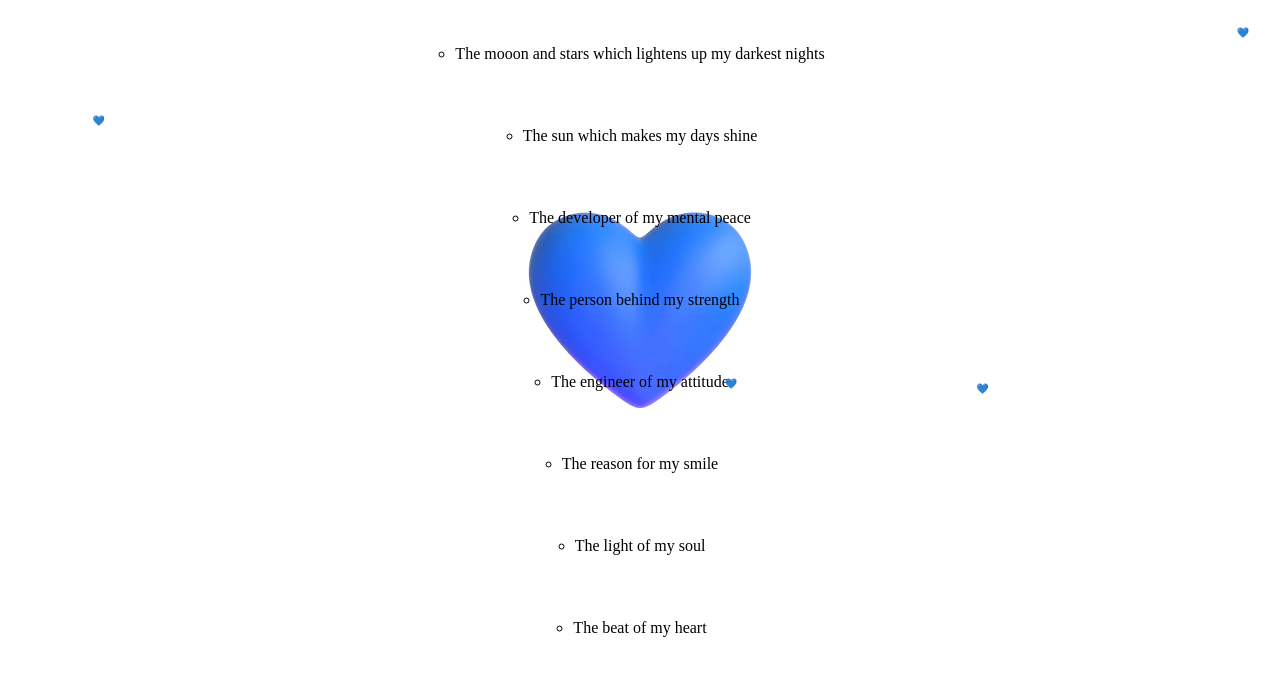
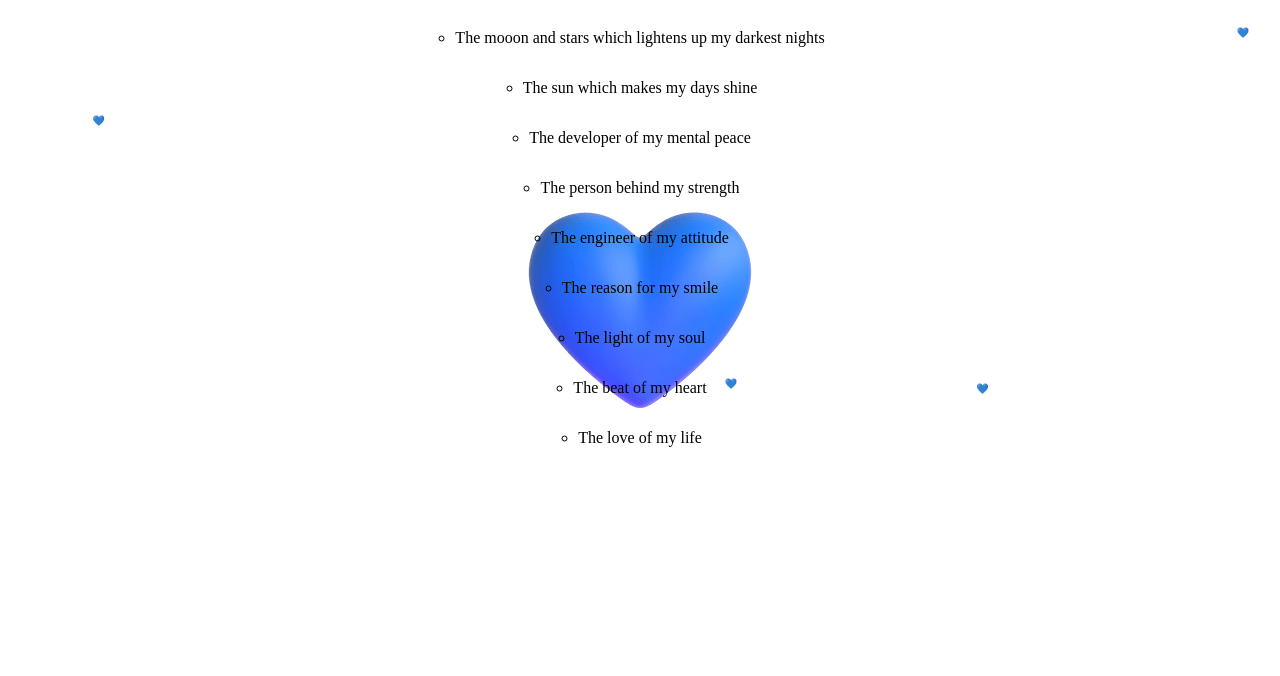
Before and after one commit to gvanand22/rthi-sri, a plain HTML site: page poem.html in a window 1280 px wide. Shown: the part 104-780 px from the top of the page. Drawn offline with Linux system fonts and the light colour scheme.

Commit message:
Update sec.css

```diff
--- a/style/sec.css
+++ b/style/sec.css
@@ -47,5 +47,5 @@
 }
 
 .poem-con ul li{
-    margin: 2em;
+    margin: 1em;
 }
```
